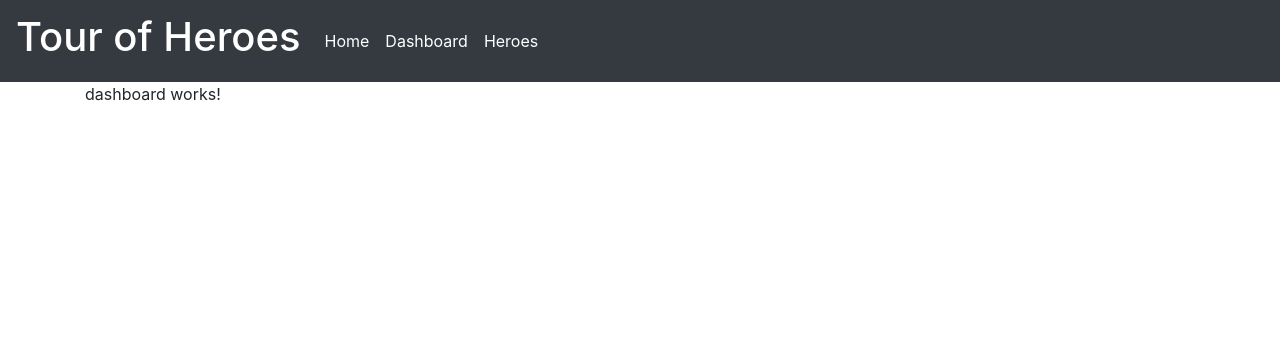
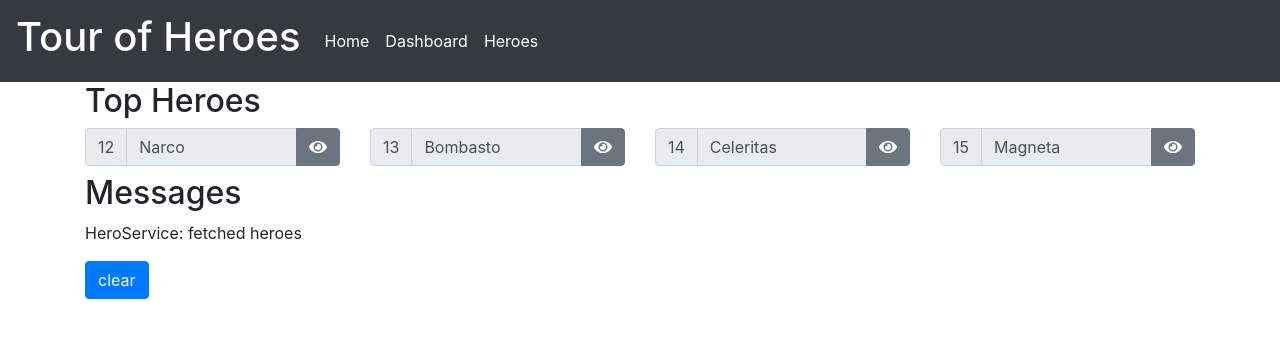
Before and after one commit to maiconfz/angular-playground, an Angular app in the folder angular-tour-of-heroes/: page /dashboard in a window 1280 px wide. Shown: the top 338 px of the page. Built offline with nearby package versions, Linux system fonts and the light colour scheme.

Commit message:
Add detail routing and dashboard heroes

```diff
--- a/angular-tour-of-heroes/src/app/app-routing.module.ts
+++ b/angular-tour-of-heroes/src/app/app-routing.module.ts
@@ -3,11 +3,13 @@ import { RouterModule, Routes } from '@angular/router';
 import { HeroesComponent } from './heroes/heroes.component';
 import { HomeComponent } from './home/home.component';
 import { DashboardComponent } from './dashboard/dashboard.component';
+import { HeroDetailComponent } from './hero-detail/hero-detail.component';
 
 const routes: Routes = [
+  { path: '', component: HomeComponent },
   { path: 'heroes', component: HeroesComponent },
-  { path: '', component: HomeComponent },
-  { path: 'dashboard', component: DashboardComponent }
+  { path: 'detail/:id', component: HeroDetailComponent },
+  { path: 'dashboard', component: DashboardComponent },
 ];
 
 @NgModule({
--- a/angular-tour-of-heroes/src/app/dashboard/dashboard.component.html
+++ b/angular-tour-of-heroes/src/app/dashboard/dashboard.component.html
@@ -1 +1,17 @@
-<p>dashboard works!</p>
+<h2>Top Heroes</h2>
+<div class="row">
+    <div class="col-12 col-sm-6 col-md-4 col-lg-3" *ngFor="let hero of heroes">
+        <div class="input-group mb-2">
+            <div class="input-group-prepend">
+                <div class="input-group-text">{{hero.id}}</div>
+            </div>
+            <input type="text" class="form-control" id="inlineFormInputGroup" placeholder="Username"
+                value="{{hero.name}}" disabled>
+            <div class="input-group-append">
+                <a class="btn btn-secondary" routerLink='/detail/{{hero.id}}'>
+                    <fa-icon icon="eye"></fa-icon>
+                </a>
+            </div>
+        </div>
+    </div>
+</div>
--- a/angular-tour-of-heroes/src/app/dashboard/dashboard.component.ts
+++ b/angular-tour-of-heroes/src/app/dashboard/dashboard.component.ts
@@ -1,4 +1,6 @@
 import { Component, OnInit } from '@angular/core';
+import { HeroService } from '../hero.service';
+import { Hero } from '../hero';
 
 @Component({
   selector: 'app-dashboard',
@@ -7,9 +9,16 @@ import { Component, OnInit } from '@angular/core';
 })
 export class DashboardComponent implements OnInit {
 
-  constructor() { }
+  heroes: Hero[] = [];
+
+  constructor(private heroService: HeroService) { }
 
   ngOnInit() {
+    this.getHeroes();
+  }
+
+  getHeroes(): void {
+    this.heroService.getHeroes().subscribe(heroes => this.heroes = heroes.slice(1, 5));
   }
 
 }
--- a/angular-tour-of-heroes/src/app/hero-detail/hero-detail.component.html
+++ b/angular-tour-of-heroes/src/app/hero-detail/hero-detail.component.html
@@ -1,9 +1,18 @@
+<div class="row">
+    <div class="col-12">
         <div *ngIf="hero">
             <h2>{{hero.name | uppercase}} Details</h2>
             <div><span>id: </span>{{hero.id}}</div>
             <div>
                 <label>name:
-        <input [(ngModel)]="hero.name" placeholder="name"/>
+                    <input [(ngModel)]="hero.name" placeholder="name" />
                 </label>
             </div>
         </div>
+    </div>
+</div>
+<div class="row">
+    <div class="col-12">
+        <button class="btn btn-primary" (click)="goBack()">Back</button>
+    </div>
+</div>
--- a/angular-tour-of-heroes/src/app/hero-detail/hero-detail.component.ts
+++ b/angular-tour-of-heroes/src/app/hero-detail/hero-detail.component.ts
@@ -1,5 +1,8 @@
 import { Component, OnInit, Input } from '@angular/core';
 import { Hero } from '../hero';
+import { ActivatedRoute } from '@angular/router';
+import { HeroService } from '../hero.service';
+import { Location } from '@angular/common';
 
 @Component({
   selector: 'app-hero-detail',
@@ -7,10 +10,21 @@ import { Hero } from '../hero';
   styleUrls: ['./hero-detail.component.css']
 })
 export class HeroDetailComponent implements OnInit {
+
   @Input() hero: Hero;
-  constructor() { }
+
+  constructor(private route: ActivatedRoute, private heroService: HeroService, private location: Location) { }
 
   ngOnInit() {
+    this.getHero();
   }
 
+  getHero(): void {
+    const id = +this.route.snapshot.paramMap.get('id');
+    this.heroService.getHero(id).subscribe(hero => this.hero = hero);
+  }
+
+  goBack(): void {
+    this.location.back();
+  }
 }
--- a/angular-tour-of-heroes/src/app/hero.service.ts
+++ b/angular-tour-of-heroes/src/app/hero.service.ts
@@ -16,4 +16,10 @@ export class HeroService {
     this.messageService.add('HeroService: fetched heroes');
     return of(HEROES);
   }
+
+  getHero(id: number): Observable<Hero> {
+    // TODO: send the message _after_ fetching the hero
+    this.messageService.add(`HeroService: fetched hero id=${id}`);
+    return of(HEROES.find(hero => hero.id === id));
+  }
 }
--- a/angular-tour-of-heroes/src/app/heroes/heroes.component.html
+++ b/angular-tour-of-heroes/src/app/heroes/heroes.component.html
@@ -1,6 +1,6 @@
 <h2>My Heroes</h2>
 <div class="row">
-    <div class="col-12 col-sm-6 col-md-4 col-lg-3" *ngFor="let hero of heroes" (click)="onSelect(hero)">
+    <div class="col-12 col-sm-6 col-md-4 col-lg-3" *ngFor="let hero of heroes">
         <div class="input-group mb-2">
             <div class="input-group-prepend">
                 <div class="input-group-text">{{hero.id}}</div>
@@ -8,15 +8,10 @@
             <input type="text" class="form-control" id="inlineFormInputGroup" placeholder="Username"
                 value="{{hero.name}}" disabled>
             <div class="input-group-append">
-                <button class="btn" [class.btn-secondary]="!(hero === selectedHero)" [class.btn-info]="hero === selectedHero">
+                <a class="btn btn-secondary" routerLink='/detail/{{hero.id}}'>
                     <fa-icon icon="eye"></fa-icon>
-                </button>
+                </a>
             </div>
         </div>
     </div>
 </div>
-<div class="row">
-    <div class="col-12">
-        <app-hero-detail [hero]="selectedHero"></app-hero-detail>
-    </div>
-</div>
--- a/angular-tour-of-heroes/src/app/heroes/heroes.component.ts
+++ b/angular-tour-of-heroes/src/app/heroes/heroes.component.ts
@@ -17,8 +17,6 @@ export class HeroesComponent implements OnInit {
 
   heroes: Hero[];
 
-  selectedHero: Hero;
-
   constructor(heroService: HeroService) {
     this.heroService = heroService;
   }
@@ -27,8 +25,4 @@ export class HeroesComponent implements OnInit {
     this.heroService.getHeroes().subscribe(heroes => this.heroes = heroes);
   }
 
-  onSelect(hero: Hero) {
-    this.selectedHero = hero;
-  }
-
 }
```
Lines whose indentation alone changed are shown as unchanged.
